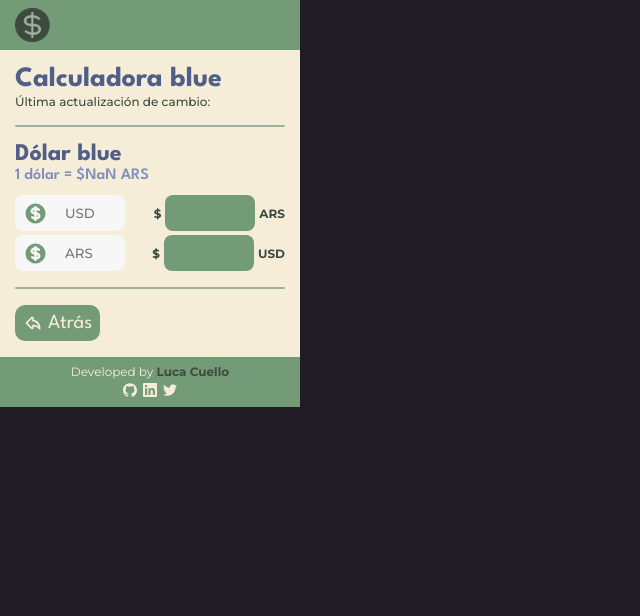
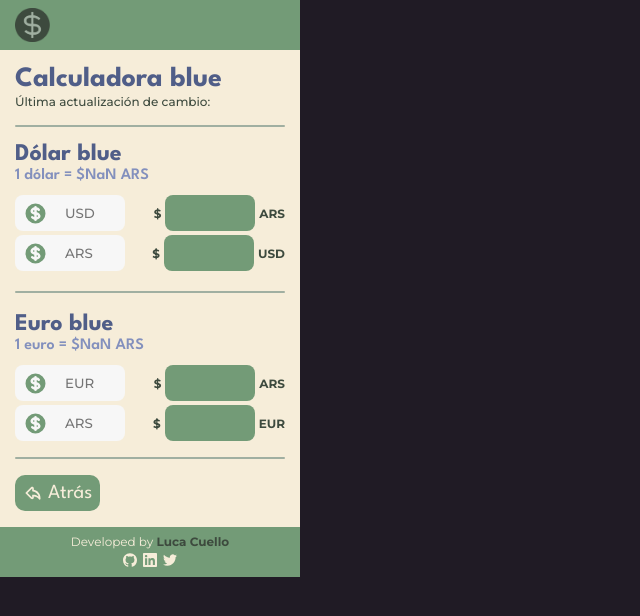
Before and after one commit to LucaCuello/DolarLive, a React (Vite) app: page / in a window 1280 px wide. Both pictures are taken after a click on the button "Calculadora blue". Shown: the top 616 px of the page, without its empty margins (0-640 px from the left). Built offline with nearby package versions, Linux system fonts and the light colour scheme; no server answers.

Commit message:
Added euro blue calculator Changed variable names for a better understanding

```diff
--- a/src/components/Calculator/Calculator.tsx
+++ b/src/components/Calculator/Calculator.tsx
@@ -8,8 +8,11 @@ type CalculatorProps = {
 };
 
 export const Calculator = ({ dollarValue, euroValue }: CalculatorProps) => {
-  const [usdValue, setUsdValue] = useState(0);
-  const [arsValue, setArsValue] = useState(0);
+  const [usdConversionValue, setUsdConversionValue] = useState(0);
+  const [usdToArs, setUsdToArs] = useState(0);
+
+  const [euroConversionValue, setEuroConversionValue] = useState(0);
+  const [euroToArs, setEuroToArs] = useState(0);
 
   return (
     <div className="calculator-container">
@@ -25,7 +28,7 @@ export const Calculator = ({ dollarValue, euroValue }: CalculatorProps) => {
           <input
             className="input"
             type="number"
-            onChange={(e) => setUsdValue(e.target.valueAsNumber)}
+            onChange={(e) => setUsdConversionValue(e.target.valueAsNumber)}
             placeholder="USD"
             min={0}
           />
@@ -35,7 +38,7 @@ export const Calculator = ({ dollarValue, euroValue }: CalculatorProps) => {
           <input
             className="input-result"
             type="number"
-            value={dollarValue * usdValue}
+            value={dollarValue * usdConversionValue}
           ></input>
           <span>ARS</span>
         </div>
@@ -48,7 +51,7 @@ export const Calculator = ({ dollarValue, euroValue }: CalculatorProps) => {
           <input
             className="input"
             type="number"
-            onChange={(e) => setArsValue(e.target.valueAsNumber)}
+            onChange={(e) => setUsdToArs(e.target.valueAsNumber)}
             placeholder="ARS"
             min={0}
           />
@@ -58,9 +61,60 @@ export const Calculator = ({ dollarValue, euroValue }: CalculatorProps) => {
           <input
             className="input-result"
             type="number"
-            value={(arsValue / dollarValue).toFixed(2)}
+            value={(usdToArs / dollarValue).toFixed(2)}
           ></input>
           <span>USD</span>
+        </div>
+      </div>
+      <div className="extension-divider"></div>
+      <div className="calculator-title">
+        <h2>Euro blue</h2>
+        <span>1 euro = ${euroValue} ARS</span>
+      </div>
+      <div className="conversor-container">
+        <div className="input-container">
+          <div className="coin-container">
+            <HiCurrencyDollar />
+          </div>
+          <input
+            className="input"
+            type="number"
+            onChange={(e) => setEuroConversionValue(e.target.valueAsNumber)}
+            placeholder="EUR"
+            min={0}
+          />
+        </div>
+        <div className="result-container">
+          <span>$</span>
+          <input
+            className="input-result"
+            type="number"
+            value={euroValue * euroConversionValue}
+          ></input>
+          <span>ARS</span>
+        </div>
+      </div>
+      <div className="conversor-container">
+        <div className="input-container">
+          <div className="coin-container">
+            <HiCurrencyDollar />
+          </div>
+          <input
+            className="input"
+            type="number"
+            onChange={(e) => setEuroToArs(e.target.valueAsNumber)}
+            placeholder="ARS"
+            min={0}
+          />
+        </div>
+        <div className="result-container">
+          <span>$</span>
+          <input
+            className="input-result"
+            type="number"
+            value={(euroToArs / euroValue).toFixed(2)}
+          ></input>
+          <span>EUR</span>
         </div>
       </div>
     </div>
```
